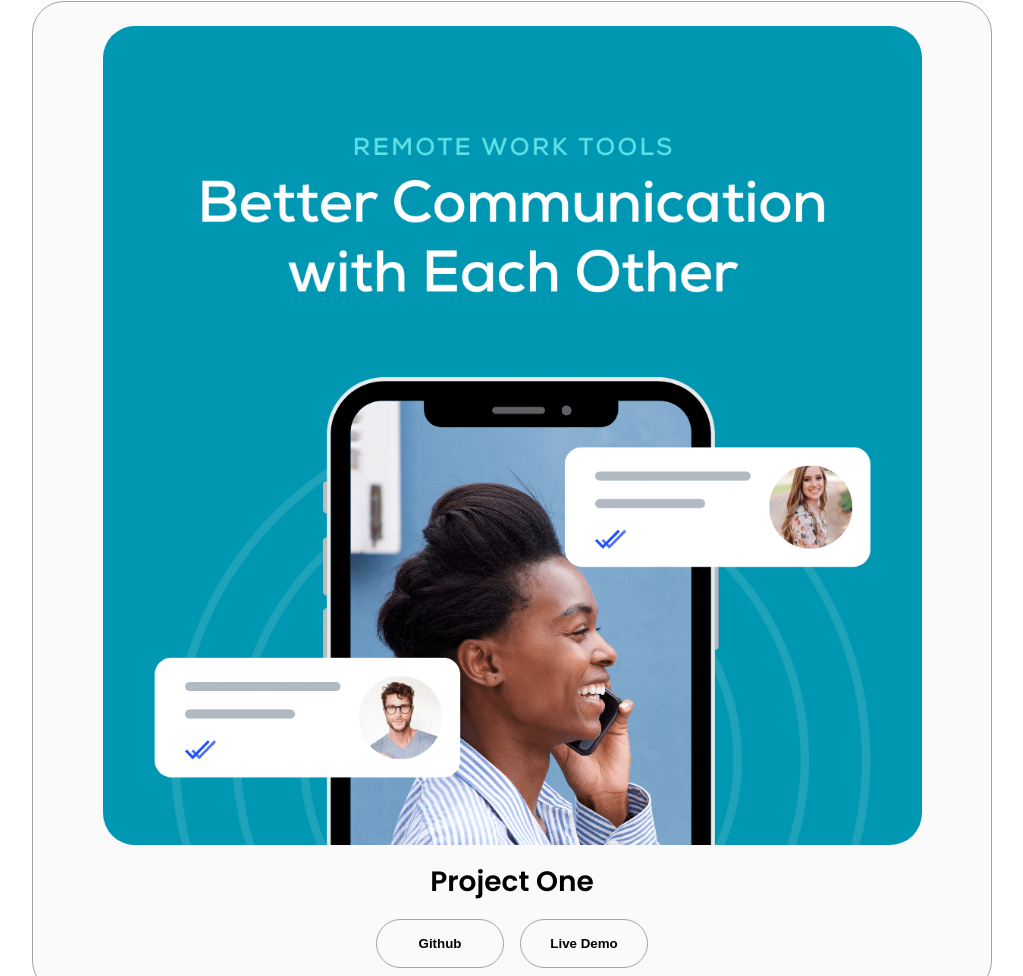
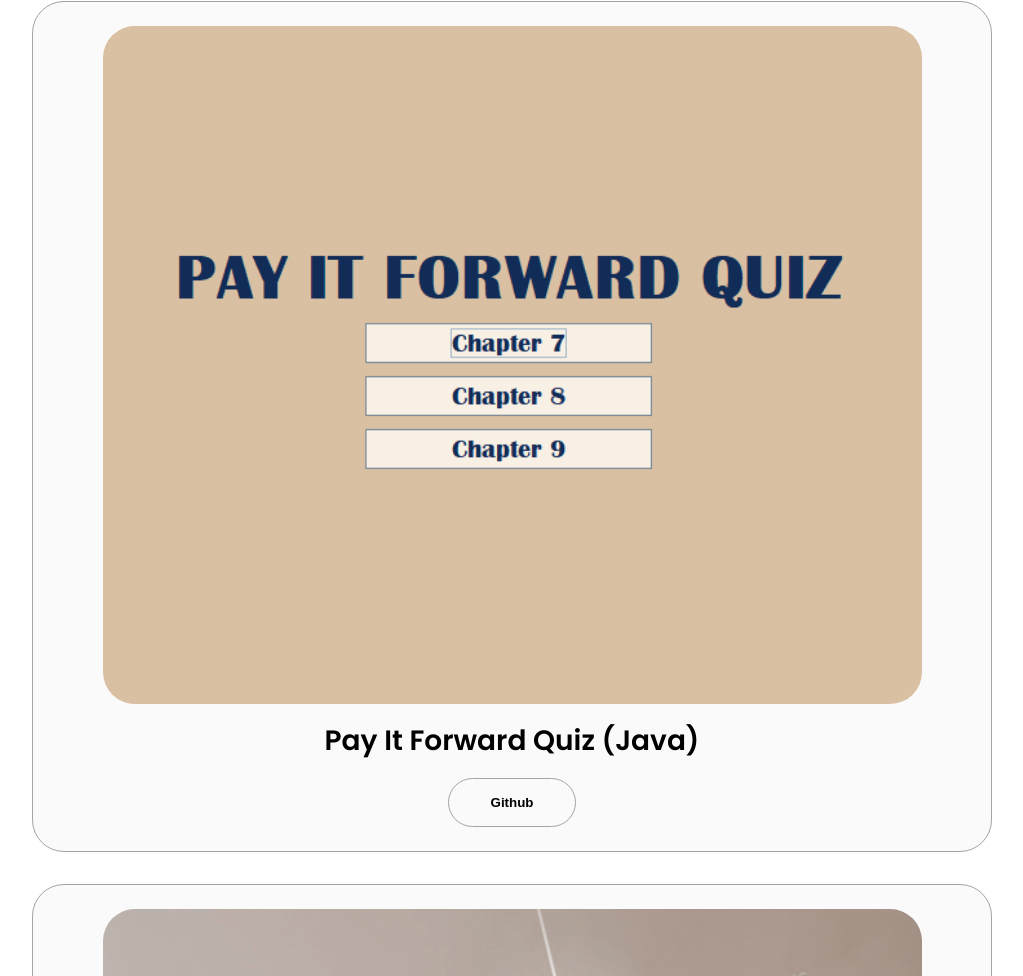
Before and after one commit to tanner-jackley/jackley-portfolio, a plain HTML site: page index.html in a window 1280 px wide. Shown: the part 2584-3560 px from the top of the page, without its empty margins (128-1151 px from the left). Drawn offline with Linux system fonts and the light colour scheme; a script that the page names is missing.

Commit message:
updated about pic and project 1

```diff
--- a/index.html
+++ b/index.html
@@ -86,7 +86,7 @@
       <div class="section-container">
         <div class="section__pic-container">
           <img
-            src="assets/about-pic.png"
+            src="assets/jackley-about-pic.jpeg"
             alt="Tanner Jackley About Me picture"
             class="about-pic"
           />
@@ -235,24 +235,20 @@
           <div class="details-container color-container">
             <div class="article-container">
               <img
-                src="./assets/project-1.png"
-                alt="Project 1"
+                src="./assets/pay-it-forward.png"
+                alt="Pay It Forward Quiz"
                 class="project-img"
               />
             </div>
-            <h2 class="experience-sub-title project-title">Project One</h2>
+            <h2 class="experience-sub-title project-title">
+              Pay It Forward Quiz (Java)
+            </h2>
             <div class="btn-container">
               <button
                 class="btn btn-color-1 project-btn"
-                onclick="window.open(href='https://github.com')"
+                onclick="window.open(href='https://github.com/tanner-jackley/pay-it-forward-quiz')"
               >
                 Github
-              </button>
-              <button
-                class="btn btn-color-1 project-btn"
-                onclick="window.open(href='https://github.com')"
-              >
-                Live Demo
               </button>
             </div>
           </div>
```
Also changed, not shown: assets/pay-it-forward.png (added), 1 other file.
